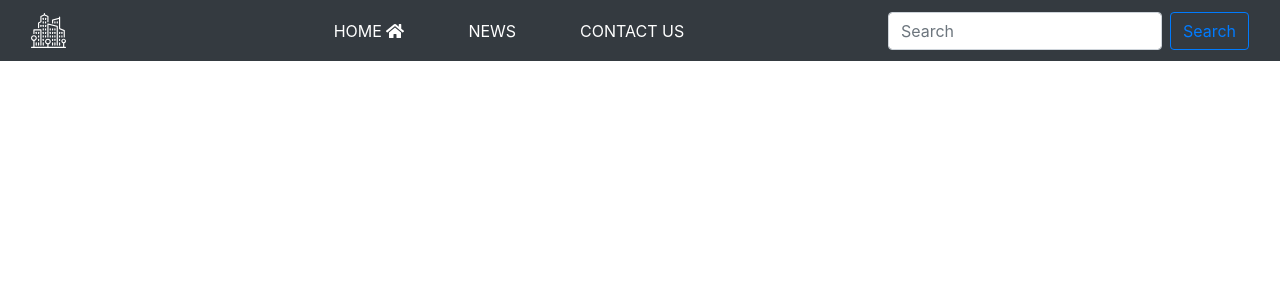
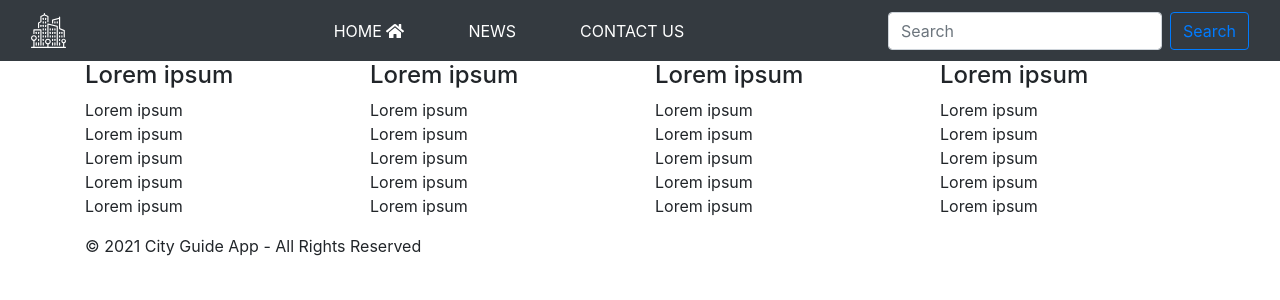
Before and after one commit to Volodymyrquo/city-guide, a React (Create React App) app: page / in a window 1280 px wide. Shown: the top 300 px of the page. Built offline with nearby package versions, Linux system fonts and the light colour scheme.

Commit message:
created variables for main colors

```diff
--- a/src/App.css
+++ b/src/App.css
@@ -1,38 +1,7 @@
-.App {
-  text-align: center;
+:root {
+  --mainDark: #343a40;
+  --mainGrey: rgba(109, 109, 109);
+  --mainLightGrey: rgba(109, 109, 109);
+  --mainWhite: #fff;
+  --mainBlue: #007bff;
 }
-
-.App-logo {
-  height: 40vmin;
-  pointer-events: none;
-}
-
-@media (prefers-reduced-motion: no-preference) {
-  .App-logo {
-    animation: App-logo-spin infinite 20s linear;
-  }
-}
-
-.App-header {
-  background-color: #282c34;
-  min-height: 100vh;
-  display: flex;
-  flex-direction: column;
-  align-items: center;
-  justify-content: center;
-  font-size: calc(10px + 2vmin);
-  color: white;
-}
-
-.App-link {
-  color: #61dafb;
-}
-
-@keyframes App-logo-spin {
-  from {
-    transform: rotate(0deg);
-  }
-  to {
-    transform: rotate(360deg);
-  }
-}
--- a/src/App.jsx
+++ b/src/App.jsx
@@ -1,11 +1,15 @@
 import React from 'react';
 import 'bootstrap/dist/css/bootstrap.min.css';
-import logo from './logo.svg';
 import './App.css';
-import { Navbar } from './components';
+import { Footer, Navbar } from './components';
 
 function App() {
-  return <Navbar />;
+  return (
+    <>
+      <Navbar />
+      <Footer />
+    </>
+  );
 }
 
 export default App;
--- /dev/null
+++ b/src/components/Footer.jsx
@@ -0,0 +1,60 @@
+import React from 'react';
+
+const Footer = () => {
+  return (
+    <div className='main-footer'>
+      <div className='container'>
+        <div className='row'>
+          <div className='col-md-3 col-sm-6'>
+            <h4>Lorem ipsum</h4>
+            <ul className='list-unstyled'>
+              <li>Lorem ipsum</li>
+              <li>Lorem ipsum</li>
+              <li>Lorem ipsum</li>
+              <li>Lorem ipsum</li>
+              <li>Lorem ipsum</li>
+            </ul>
+          </div>
+          <div className='col-md-3 col-sm-6'>
+            <h4>Lorem ipsum</h4>
+            <ul className='list-unstyled'>
+              <li>Lorem ipsum</li>
+              <li>Lorem ipsum</li>
+              <li>Lorem ipsum</li>
+              <li>Lorem ipsum</li>
+              <li>Lorem ipsum</li>
+            </ul>
+          </div>
+          <div className='col-md-3 col-sm-6'>
+            <h4>Lorem ipsum</h4>
+            <ul className='list-unstyled'>
+              <li>Lorem ipsum</li>
+              <li>Lorem ipsum</li>
+              <li>Lorem ipsum</li>
+              <li>Lorem ipsum</li>
+              <li>Lorem ipsum</li>
+            </ul>
+          </div>
+          <div className='col-md-3 col-sm-6'>
+            <h4>Lorem ipsum</h4>
+            <ul className='list-unstyled'>
+              <li>Lorem ipsum</li>
+              <li>Lorem ipsum</li>
+              <li>Lorem ipsum</li>
+              <li>Lorem ipsum</li>
+              <li>Lorem ipsum</li>
+            </ul>
+          </div>
+        </div>
+        <div className='footer-bottom'>
+          <p className='text-xs-center'>
+            &copy; {new Date().getFullYear()} City Guide App - All Rights
+            Reserved
+          </p>
+        </div>
+      </div>
+    </div>
+  );
+};
+
+export default Footer;
--- a/src/components/index.js
+++ b/src/components/index.js
@@ -1 +1,2 @@
 export { default as Navbar } from './Navbar';
+export { default as Footer } from './Footer';
```
Also changed, not shown: 1 other file (tests, documents, lock files or other folders).
